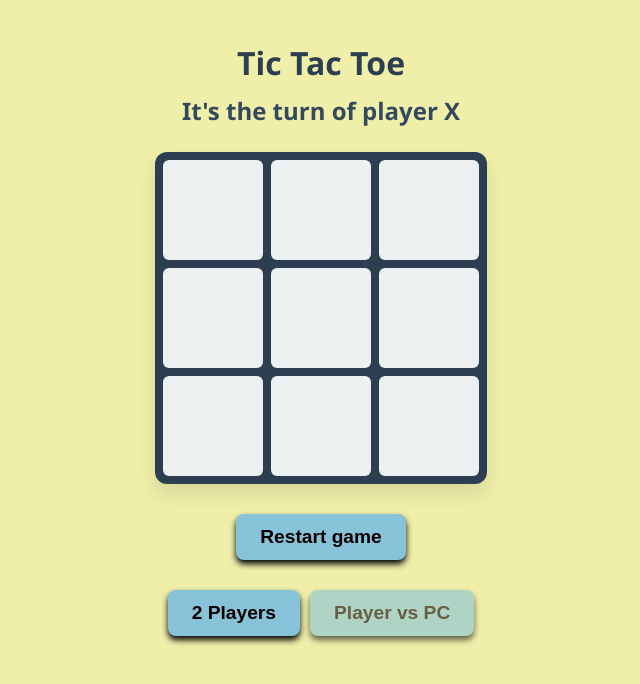
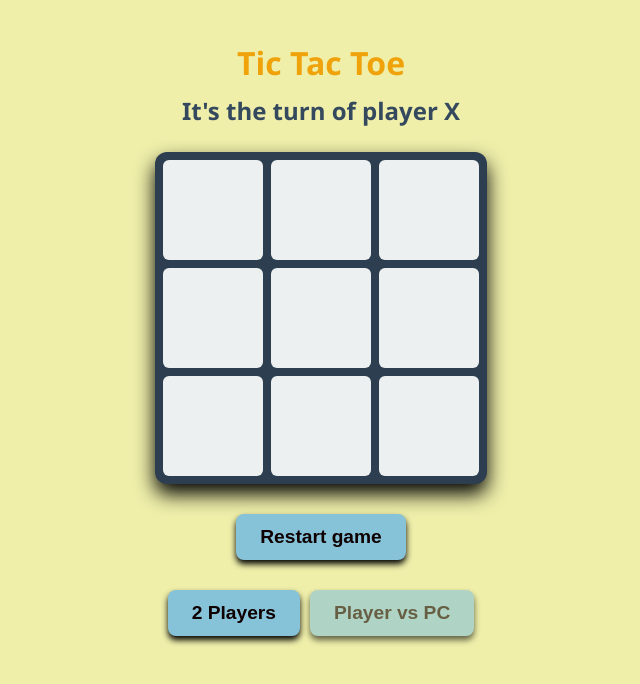
Before and after one commit to pgo46968/Tic_Tac_Toe, a plain HTML site: page index.html in a window 1280 px wide. Shown: the whole page, without its empty margins (319-959 px from the left). Drawn offline with Linux system fonts and the light colour scheme.

Commit message:
altera css

```diff
--- a/CSS/main.css
+++ b/CSS/main.css
@@ -9,7 +9,7 @@
 }
 
 h1 {
-    color: #2c3e50;
+    color: #efa209;
     margin-bottom: 10px;
 }
 
@@ -28,7 +28,7 @@
     background-color: #2c3e50;
     padding: 8px;
     border-radius: 12px;
-    box-shadow: 0 10px 20px rgba(0,0,0,0.1);
+    box-shadow: 0 10px 20px rgba(0,0,0,1);
 }
 
 .cell {
```
